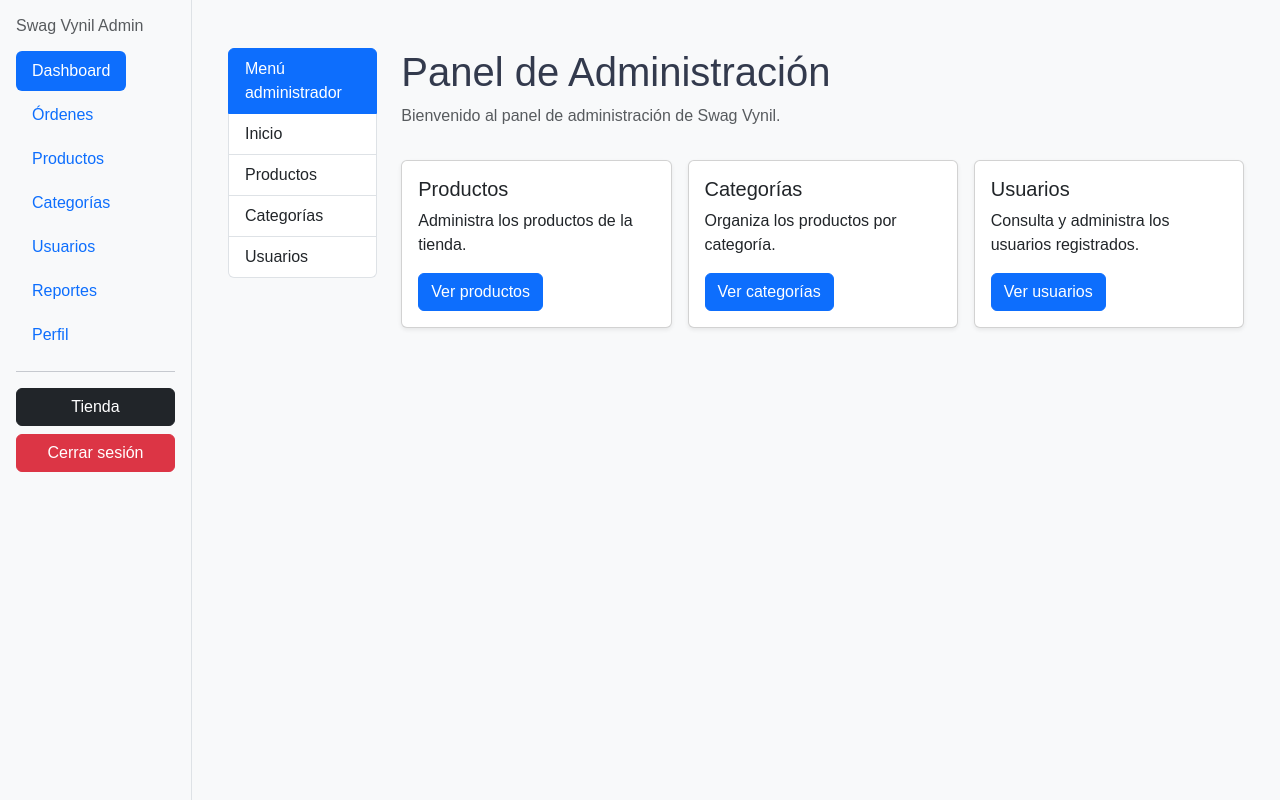
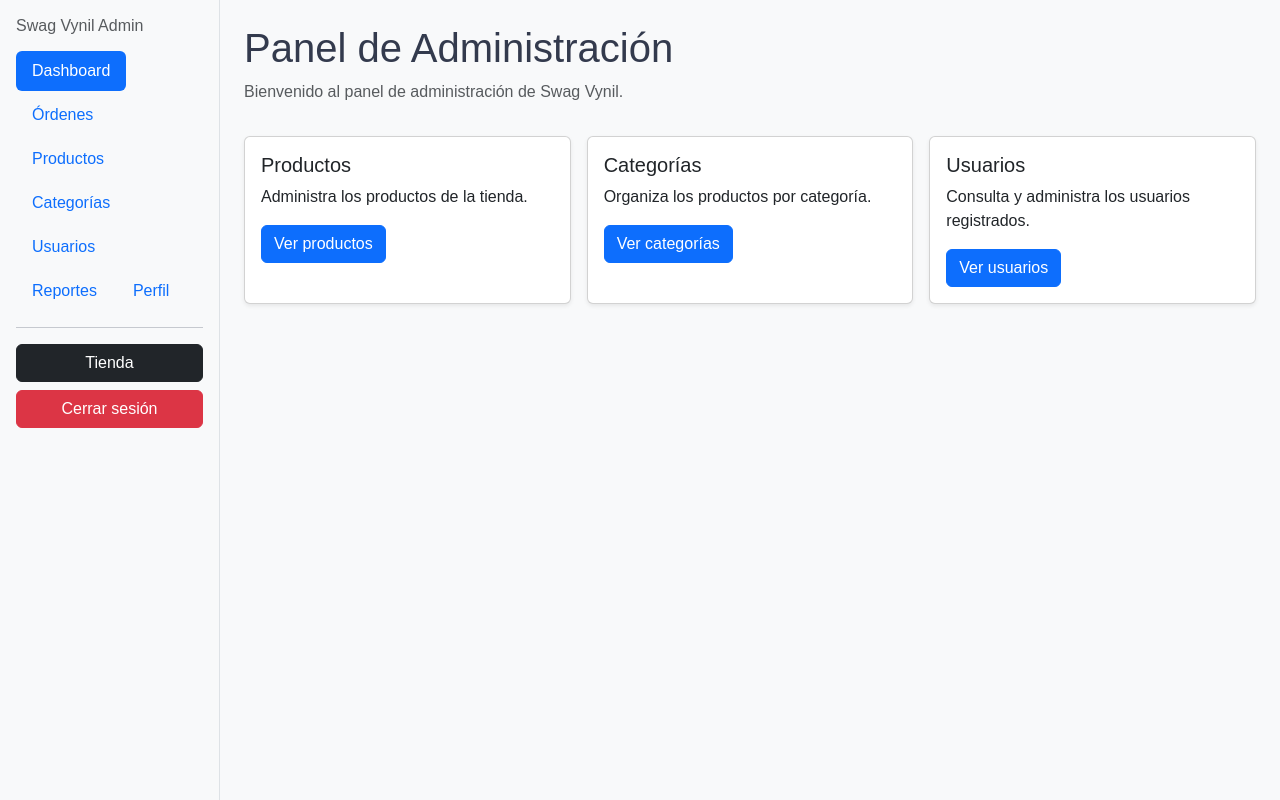
Before and after one commit to miucat05/EncargoFullstack2_React, a React (Vite) app in the folder swag-vynil-react/: page /admin in a window 1280 px wide. Built offline with nearby package versions, Linux system fonts and the light colour scheme.

Commit message:
se elimina menu duplicado del dashboard de admin

```diff
--- a/swag-vynil-react/src/admin/AdminHome.jsx
+++ b/swag-vynil-react/src/admin/AdminHome.jsx
@@ -1,37 +1,8 @@
-
 import { Link } from "react-router-dom";
 
 function AdminHome() {
   return (
-    <div className="container-fluid py-4">
-      <div className="row">
-        {/* Menú vertical del administrador */}
-        <aside className="col-md-3 col-lg-2 mb-4">
-          <div className="list-group">
-            <div className="list-group-item active bg-primary">
-              Menú administrador
-            </div>
-
-            <Link to="/admin" className="list-group-item list-group-item-action">
-              Inicio
-            </Link>
-
-            <Link to="/admin/productos" className="list-group-item list-group-item-action">
-              Productos
-            </Link>
-
-            <Link to="/admin/categorias" className="list-group-item list-group-item-action">
-              Categorías
-            </Link>
-
-            <Link to="/admin/usuarios" className="list-group-item list-group-item-action">
-              Usuarios
-            </Link>
-          </div>
-        </aside>
-
-        {/* Contenido central */}
-        <main className="col-md-9 col-lg-10">
+    <div>
       <h1 className="mb-2">Panel de Administración</h1>
       <p className="text-muted">
         Bienvenido al panel de administración de Swag Vynil.
@@ -80,8 +51,6 @@ function AdminHome() {
           </div>
         </div>
       </div>
-        </main>
-      </div>
     </div>
   );
 }
```
Lines whose indentation alone changed are shown as unchanged.
